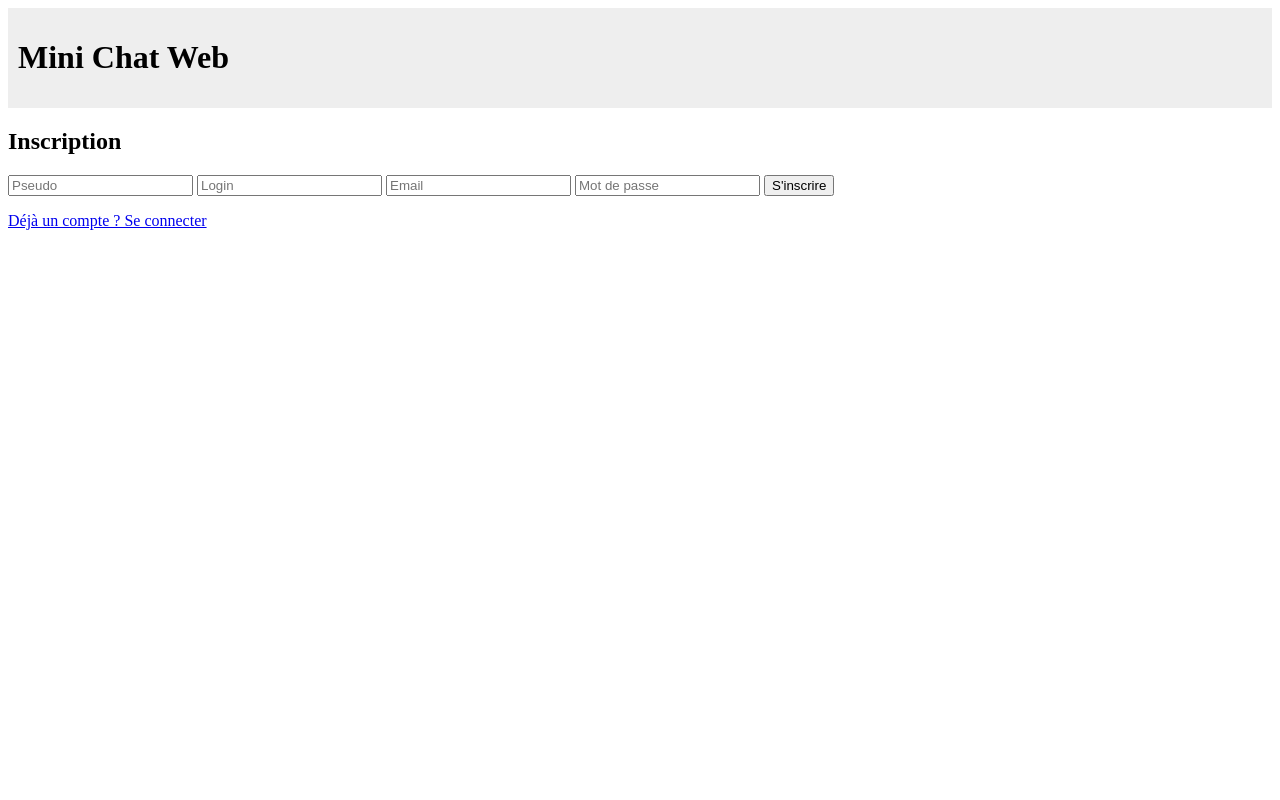
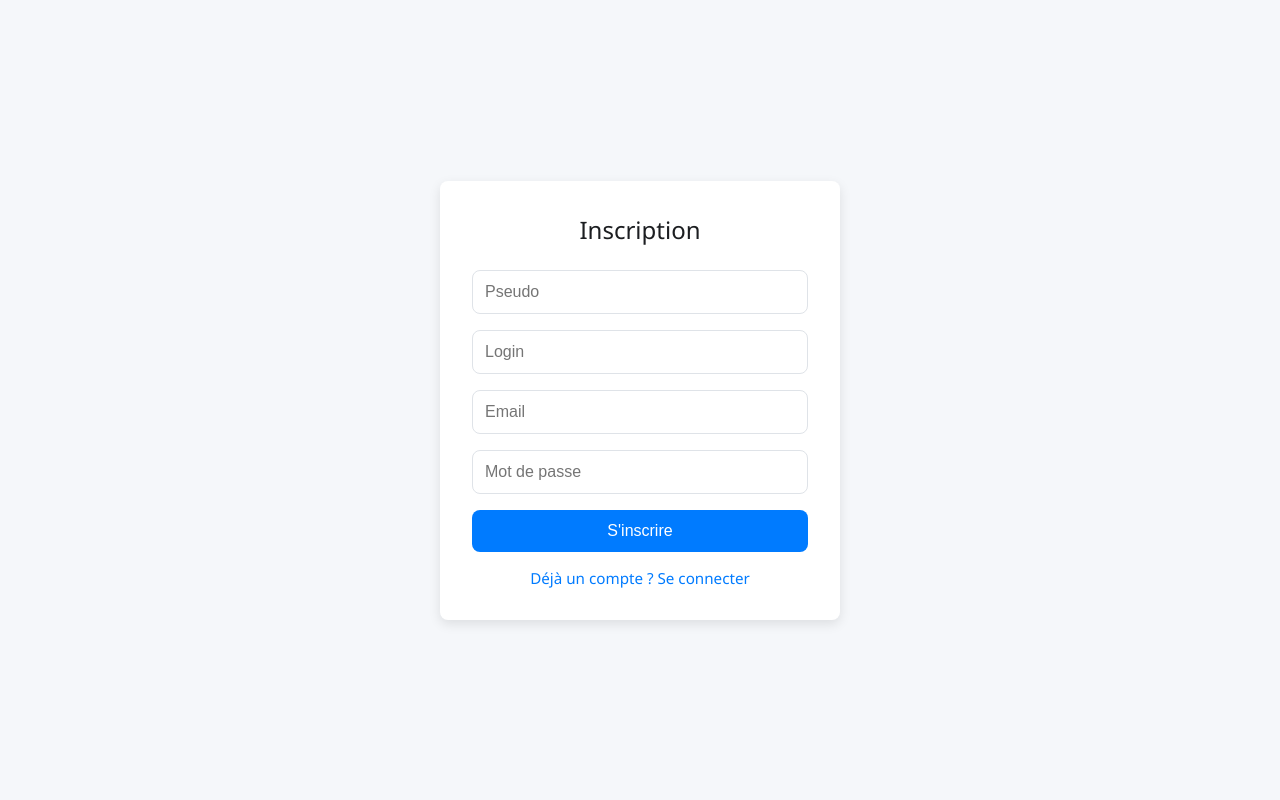
Before and after one commit to woolffangg/AvengersAssemble, a PHP site: page /view/register.php in a window 1280 px wide. Run offline with PHP 8.4, Linux system fonts and the light colour scheme.

Commit message:
Add base and form CSS files; update login and register views for improved styling (#2)

```diff
--- /dev/null
+++ b/chatweb/public/css/base.css
@@ -0,0 +1,36 @@
+:root {
+  --color-primary: #007bff;
+  --color-primary-hover: #0062cc;
+  --color-bg: #f5f7fa;
+  --color-text: #1c1e21;
+  --color-error: #e63946;
+  --color-success: #2ecc71;
+  --color-white: #ffffff;
+  --color-border: #dfe3e8;
+
+  --radius: 8px;
+  --shadow: 0 4px 12px rgba(0, 0, 0, 0.1);
+  --transition: all 0.2s ease;
+}
+
+* {
+  box-sizing: border-box;
+  margin: 0;
+  padding: 0;
+}
+
+body {
+  font-family: "Segoe UI", Tahoma, Geneva, Verdana, sans-serif;
+  background-color: var(--color-bg);
+  color: var(--color-text);
+}
+
+a {
+  text-decoration: none;
+  color: var(--color-primary);
+  transition: var(--transition);
+}
+
+a:hover {
+  text-decoration: underline;
+}
--- /dev/null
+++ b/chatweb/public/css/form.css
@@ -0,0 +1,76 @@
+body {
+  display: flex;
+  justify-content: center;
+  align-items: center;
+  height: 100vh;
+}
+
+.container {
+  background-color: var(--color-white);
+  padding: 2rem;
+  border-radius: var(--radius);
+  box-shadow: var(--shadow);
+  width: 100%;
+  max-width: 400px;
+}
+
+h2 {
+  text-align: center;
+  margin-bottom: 1.5rem;
+  font-weight: 500;
+}
+
+.form-group {
+  margin-bottom: 1rem;
+}
+
+input[type="text"],
+input[type="password"],
+input[type="email"],
+button {
+  font-size: 1rem;
+  padding: 0.75rem;
+  border-radius: var(--radius);
+  border: 1px solid var(--color-border);
+  width: 100%;
+  background-color: var(--color-white);
+  color: var(--color-text);
+  box-sizing: border-box;
+}
+
+input:focus {
+  border-color: var(--color-primary);
+  outline: none;
+}
+
+button {
+  background-color: var(--color-primary);
+  color: white;
+  font-weight: 500;
+  cursor: pointer;
+  border: none;
+  transition: var(--transition);
+}
+
+button:hover {
+  background-color: var(--color-primary-hover);
+}
+
+.error {
+  color: var(--color-error);
+  text-align: center;
+  margin-top: 0.5rem;
+}
+
+.success {
+  color: var(--color-success);
+  text-align: center;
+  margin-top: 0.5rem;
+}
+
+a {
+  display: block;
+  margin-top: 1rem;
+  text-align: center;
+  font-size: 0.95rem;
+}
--- /dev/null
+++ b/chatweb/public/css/style.css
@@ -0,0 +1,2 @@
+@import url("base.css");
+@import url("form.css"); /* will include salons.css later */
--- a/chatweb/public/style.css
+++ /dev/null
@@ -1 +0,0 @@
-/* Feuille de style principale */
--- a/chatweb/view/partials/header.php
+++ b/chatweb/view/partials/header.php
@@ -1,4 +1,10 @@
-<!-- En-tête commun -->
-<header style="background:#eee;padding:10px;">
-    <h1>Mini Chat Web</h1>
-</header>
+<!DOCTYPE html>
+<html lang="fr">
+
+<head>
+    <meta charset="UTF-8">
+    <title>Mini Chat Web</title>
+    <link rel="stylesheet" href="/AvengersAssemble/chatweb/public/css/style.css">
+</head>
+
+<body>
--- a/chatweb/view/register.php
+++ b/chatweb/view/register.php
@@ -1,12 +1,23 @@
 <?php require __DIR__ . '/partials/header.php'; ?>
-<h2>Inscription</h2>
-<form method="post">
-    <input name="pseudo" placeholder="Pseudo" required>
-    <input name="login" placeholder="Login" required>
-    <input name="email" type="email" placeholder="Email" required>
-    <input name="mdp" type="password" placeholder="Mot de passe" required>
+<div class="container">
+
+  <h2>Inscription</h2>
+  <form method="post">
+    <div class="form-group">
+      <input type="text" name="pseudo" placeholder="Pseudo" required>
+    </div>
+    <div class="form-group">
+      <input type="text" name="login" placeholder="Login" required>
+    </div>
+    <div class="form-group">
+      <input type="text" name="email" type="email" placeholder="Email" required>
+    </div>
+    <div class="form-group">
+      <input name="mdp" type="password" placeholder="Mot de passe" required>
+    </div>
     <button type="submit">S'inscrire</button>
-    <?php if (!empty($error)) echo '<div style="color:red">'.$error.'</div>'; ?>
-    <?php if (!empty($success)) echo '<div style="color:green">'.$success.'</div>'; ?>
-</form>
-<a href="index.php?action=login">Déjà un compte ? Se connecter</a>
+    <?php if (!empty($error)) echo '<div style="color:red">' . $error . '</div>'; ?>
+    <?php if (!empty($success)) echo '<div style="color:green">' . $success . '</div>'; ?>
+  </form>
+  <a href="index.php?action=login">Déjà un compte ? Se connecter</a>
+</div>
```
Also changed, not shown: chatweb/view/login.php (+15 -8 lines).
